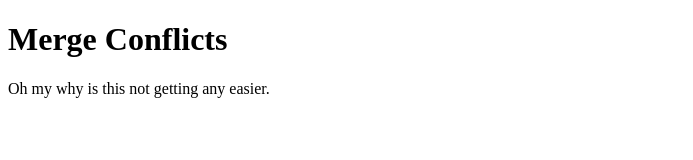
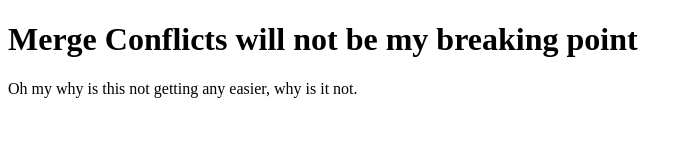
Before and after one commit to TandisKiumarsi/merge-conflicts, a plain HTML site: page index.html in a window 1280 px wide. Shown: the whole page, without its empty margins (0-693 px from the left). Drawn offline with Linux system fonts and the light colour scheme.

Commit message:
2nd file

```diff
--- a/index.html
+++ b/index.html
@@ -5,8 +5,8 @@
 </head>
 <body>
 
-<h1>Merge Conflicts</h1>
-<p>Oh my why is this not getting any easier.</p>
+<h1>Merge Conflicts will not be my breaking point</h1>
+<p>Oh my why is this not getting any easier, why is it not.</p>
 
 </body>
 </html>
```
